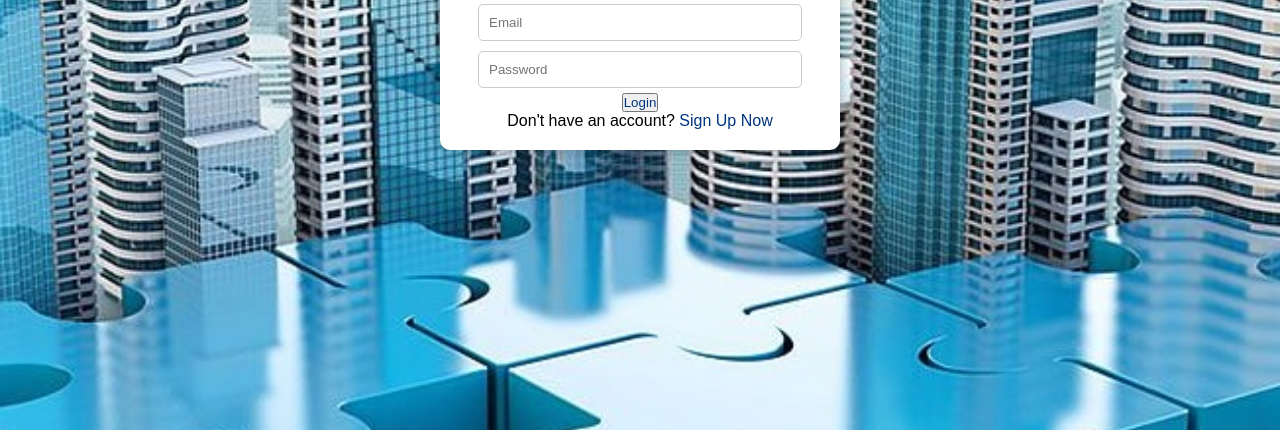
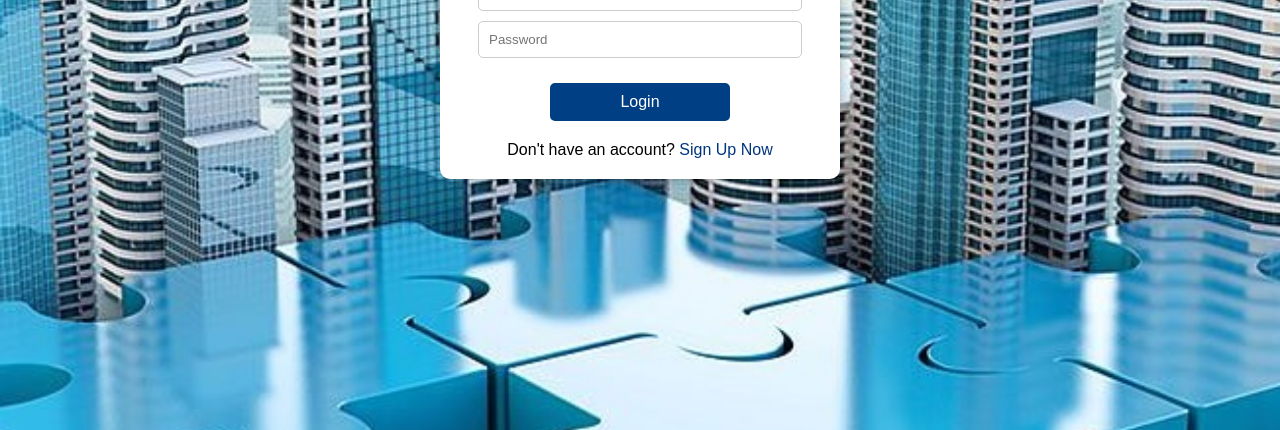
Before and after one commit to sarahm072/immogest_projet, a plain HTML site: page login.html in a window 1280 px wide. Shown: the part 370-800 px from the top of the page. Drawn offline with Linux system fonts and the light colour scheme.

Commit message:
Update login.html

```diff
--- a/login.html
+++ b/login.html
@@ -11,7 +11,7 @@
         <h2>Login</h2>
             <input type="email" name="email" placeholder="Email" required>
             <input type="password" name="password" placeholder="Password" required>
-            <button type="submit" name="submit"><a href='bienvenu.html'>Login</a></button>
+           <a href='bienvenu.html' class="btn">Login</a>
         <p>Don't have an account? <a href="singup.html">Sign Up Now</a></p>
     </div>
 </body>
```
